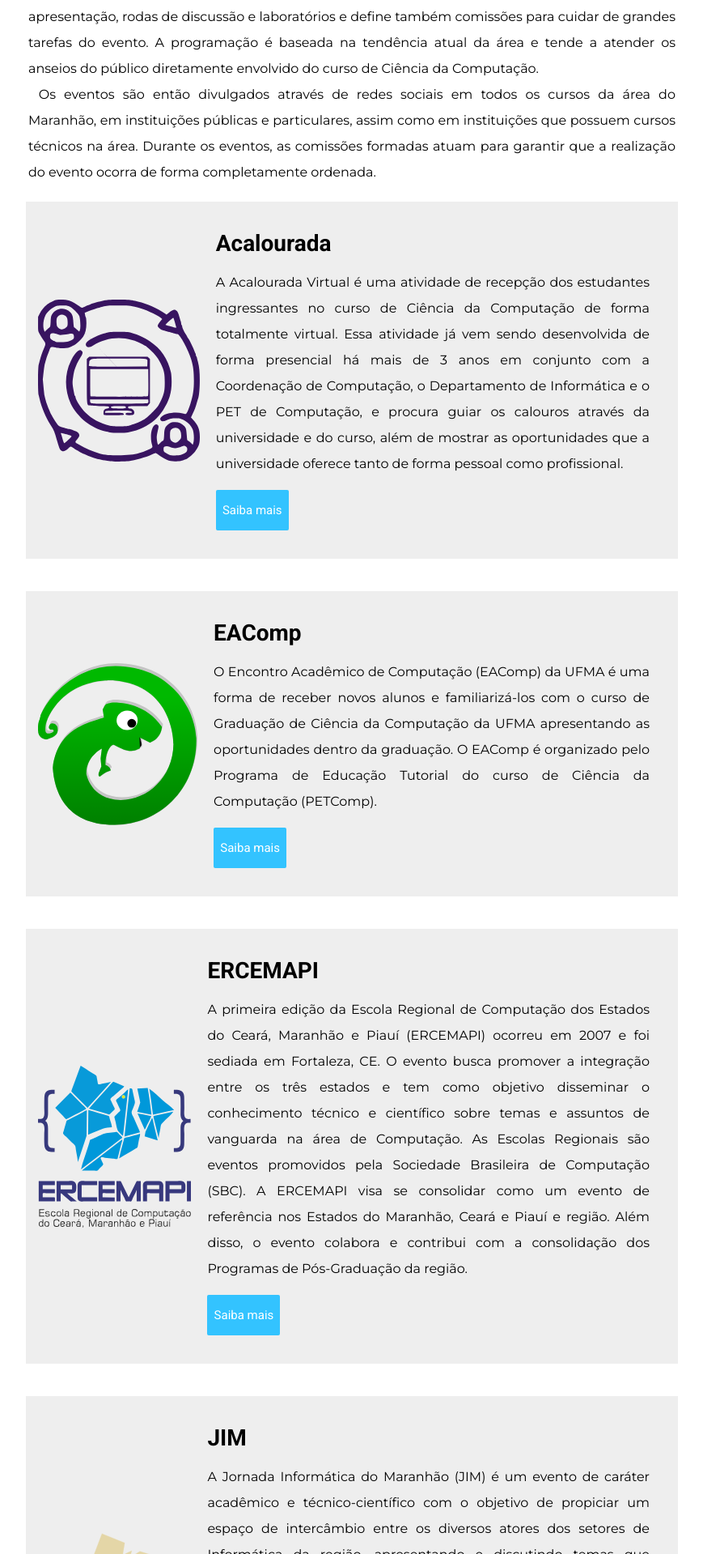
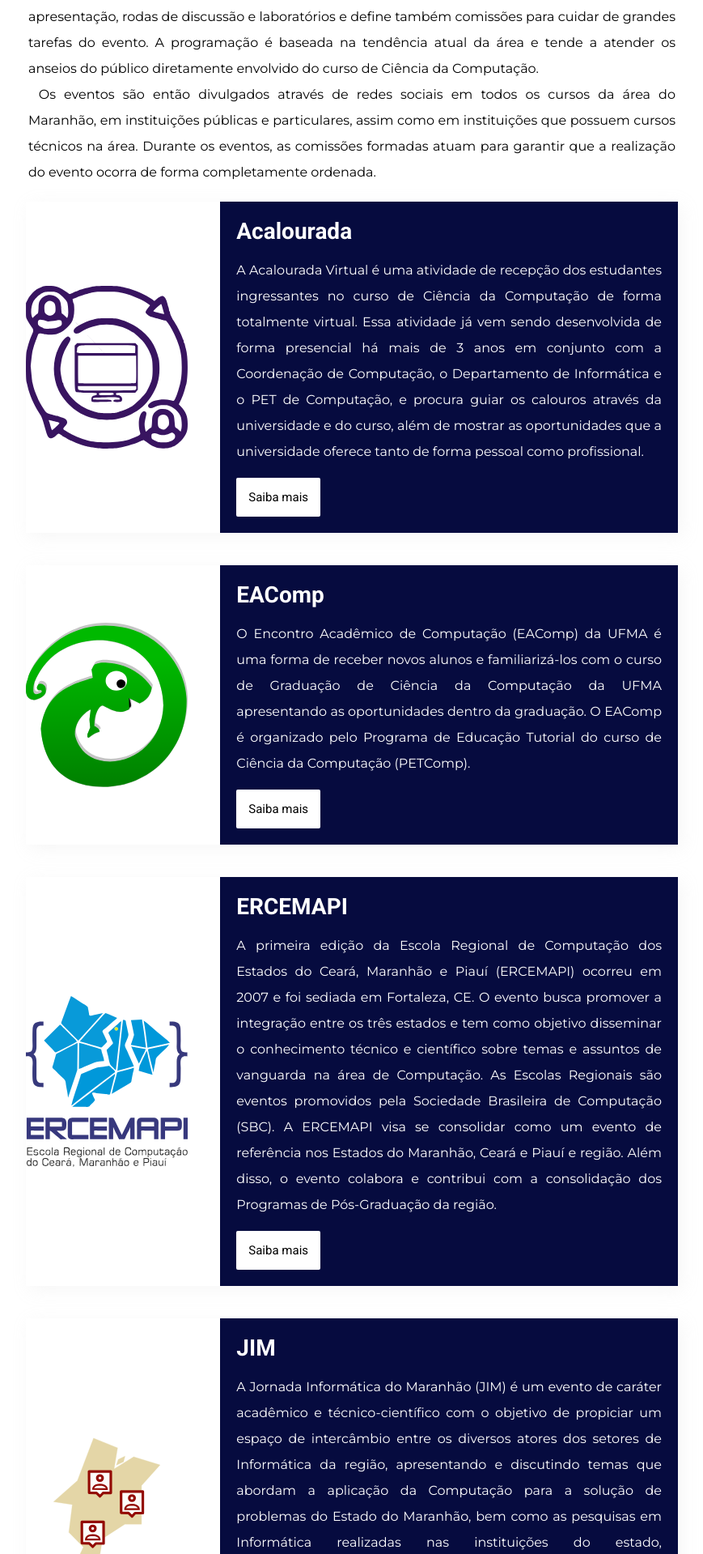
Before and after one commit to PET-Comp-UFMA/petcomp-ufma_site, a PHP site: page /eventos.php in a window 1280 px wide. Shown: the part 473-2392 px from the top of the page at 81% size, without its empty margins (205-1074 px from the left). Run offline with PHP 8.4, Linux system fonts and the light colour scheme.

Commit message:
Correções Mobile

```diff
--- a/eventos.php
+++ b/eventos.php
@@ -33,46 +33,45 @@
 
       <div class="noticias">
 
-        <div class="materia">
+        <div class="evento">
           <img src="./assets/images/logos/acalourada.svg">
           <div class="textoMateria">
             <h3>Acalourada</h3>
             <p>
               A Acalourada Virtual é uma atividade de recepção dos estudantes ingressantes no curso de Ciência da Computação de forma totalmente virtual. Essa atividade já vem sendo desenvolvida de forma presencial há mais de 3 anos em conjunto com a Coordenação de Computação, o Departamento de Informática e o PET de Computação, e procura guiar os calouros através da universidade e do curso, além de mostrar as oportunidades que a universidade oferece tanto de forma pessoal como profissional.</p>
-            <button class="botao"><a href="https://petcompufma.org/acalourada/index.php" target="_blank" style="text-decoration:none;color:white;">Saiba mais</a></button>
+            <a href="https://petcompufma.org/acalourada/index.php" target="_blank">Saiba mais</a>
           </div>
         </div>
 
-        <div class="materia">
+        <div class="evento">
           <img src="./assets/images/logos/eacomp.svg">
           <div class="textoMateria">
             <h3>EAComp</h3>
             <p>
               O Encontro Acadêmico de Computação (EAComp) da UFMA é uma forma de receber novos alunos e familiarizá-los com o curso de Graduação de Ciência da Computação da UFMA apresentando as oportunidades dentro da graduação. O EAComp é organizado pelo Programa de Educação Tutorial do curso de Ciência da Computação (PETComp).
             </p>
-            <button class="botao"><a href="https://petcompufma.org/eacomp/" target="_blank" style="text-decoration:none;color:white;">Saiba mais</a></button>
+            <a href="https://petcompufma.org/eacomp/" target="_blank">Saiba mais</a>
           </div>
         </div>
 
-        <div class="materia">
+        <div class="evento">
           <img src="./assets/images/logos/ercemapi.svg">
           <div class="textoMateria">
             <h3>ERCEMAPI</h3>
             <p>
               A primeira edição da Escola Regional de Computação dos Estados do Ceará, Maranhão e Piauí (ERCEMAPI) ocorreu em 2007 e foi sediada em Fortaleza, CE. O evento busca promover a integração entre os três estados e tem como objetivo disseminar o conhecimento técnico e científico sobre temas e assuntos de vanguarda na área de Computação. As Escolas Regionais são eventos promovidos pela Sociedade Brasileira de Computação (SBC). A ERCEMAPI visa se consolidar como um evento de referência nos Estados do Maranhão, Ceará e Piauí e região. Além disso, o evento colabora e contribui com a consolidação dos Programas de Pós-Graduação da região.
             </p>
-            <button class="botao"><a href="https://petcompufma.org/ercemapi/" target="_blank" style="text-decoration:none;color:white;">Saiba mais</a></button>
+            <a href="https://petcompufma.org/ercemapi/" target="_blank">Saiba mais</a>
           </div>
         </div>
 
-
-        <div class="materia">
+        <div class="evento">
           <img src="./assets/images/logos/ejim.svg">
           <div class="textoMateria">
             <h3>JIM</h3>
             <p>
               A Jornada Informática do Maranhão (JIM) é um evento de caráter acadêmico e técnico-científico com o objetivo de propiciar um espaço de intercâmbio entre os diversos atores dos setores de Informática da região, apresentando e discutindo temas que abordam a aplicação da Computação para a solução de problemas do Estado do Maranhão, bem como as pesquisas em Informática realizadas nas instituições do estado, disponibilizando aos participantes a possibilidade de acesso a temas e discussões recentes na área, através de diversas atividades, como palestras, minicursos, painéis de discussão e apresentação de trabalhos científicos.</p>
-            <button class="botao"><a href="https://petcompufma.org/jim/" target="_blank" style="text-decoration:none;color:white;">Saiba mais</a></button>
+            <a href="https://petcompufma.org/jim/" target="_blank">Saiba mais</a>
           </div>
         </div>
       </div>
@@ -80,7 +79,7 @@
   </main>
 
   <?php include('footer.php') ?>
-  <script src="./scripts/script.js"></script>
+  <script src=" ./scripts/script.js"></script>
 </body>
 
 </html>
--- a/styles/eventos.css
+++ b/styles/eventos.css
@@ -28,54 +28,53 @@ main .container p {
   padding: 10px;
 }
 
-.materia {
+.evento {
+  box-shadow: 5px 5px 20px 0px #cccccc2b;
   display: flex;
-  background: #eeeeee;
   flex-direction: row;
   align-items: center;
   margin: 20px 0;
-  padding: 15px;
 }
-.materia > img {
-  background: #eeeeee;
+.evento img {
+  background: #fff;
   width: 200px;
-  height: 200px;
 }
 .textoMateria {
+  background: #060b3f;
+  color: #fff;
   display: flex;
   flex-direction: column;
+  margin-left: 5%;
   padding: 20px;
   text-align: justify;
 }
 
 .textoMateria h3 {
-  color: #000;
   font-size: 28px;
 }
 
-.materia .textoMateria p {
+.evento .textoMateria p {
   font-size: 16px;
   margin: 1em 0;
   padding: 0;
   text-indent: 0;
 }
-.botao {
-  background: #33c3ff;
-  width: 90px;
-  height: 50px;
-  font-family: Basic;
-  font-style: normal;
-  font-weight: normal;
+
+.textoMateria a {
+  color: black;
+  text-decoration: none;
+  background: #fff;
   font-size: 15px;
-  line-height: 35px;
-  color: #ffff;
   border: none;
   border-radius: 2px;
   cursor: pointer;
-  text-decoration: none;
+  padding: 1em;
+  width: fit-content;
 }
-.botao a:visited {
-  color: white;
+
+.textoMateria a:hover {
+  background: #33c3ff;
+  color: #fff;
 }
 
 @media (max-width: 800px) {
--- a/styles/home.css
+++ b/styles/home.css
@@ -516,7 +516,7 @@
   }
 
   .texto-banner .intro-noticia p {
-    font-size: 16px;
+    font-size: 18px;
     margin-top: 10px;
     width: 80%;
   }
@@ -561,9 +561,7 @@
   .atividades .images-atividades {
     display: grid;
     grid-template-columns: 1fr;
-    margin-right: 10%;
-    margin-bottom: 70px;
-    width: 100%;
+    margin: o auto;
   }
 
   .atividades .atividades-desenvolvidas {
```
Also changed, not shown: styles/atividades.css (+3 -6 lines).
